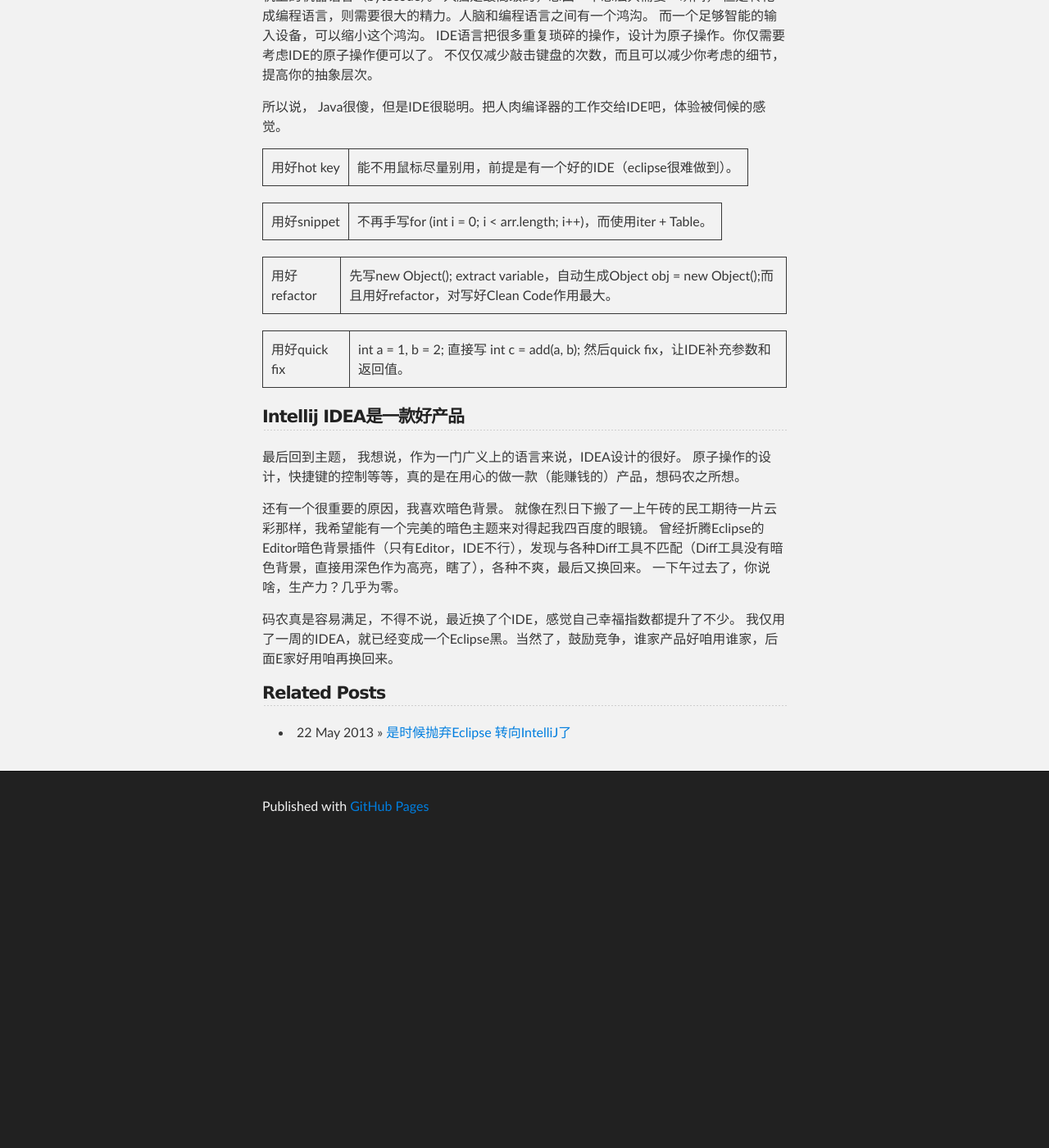
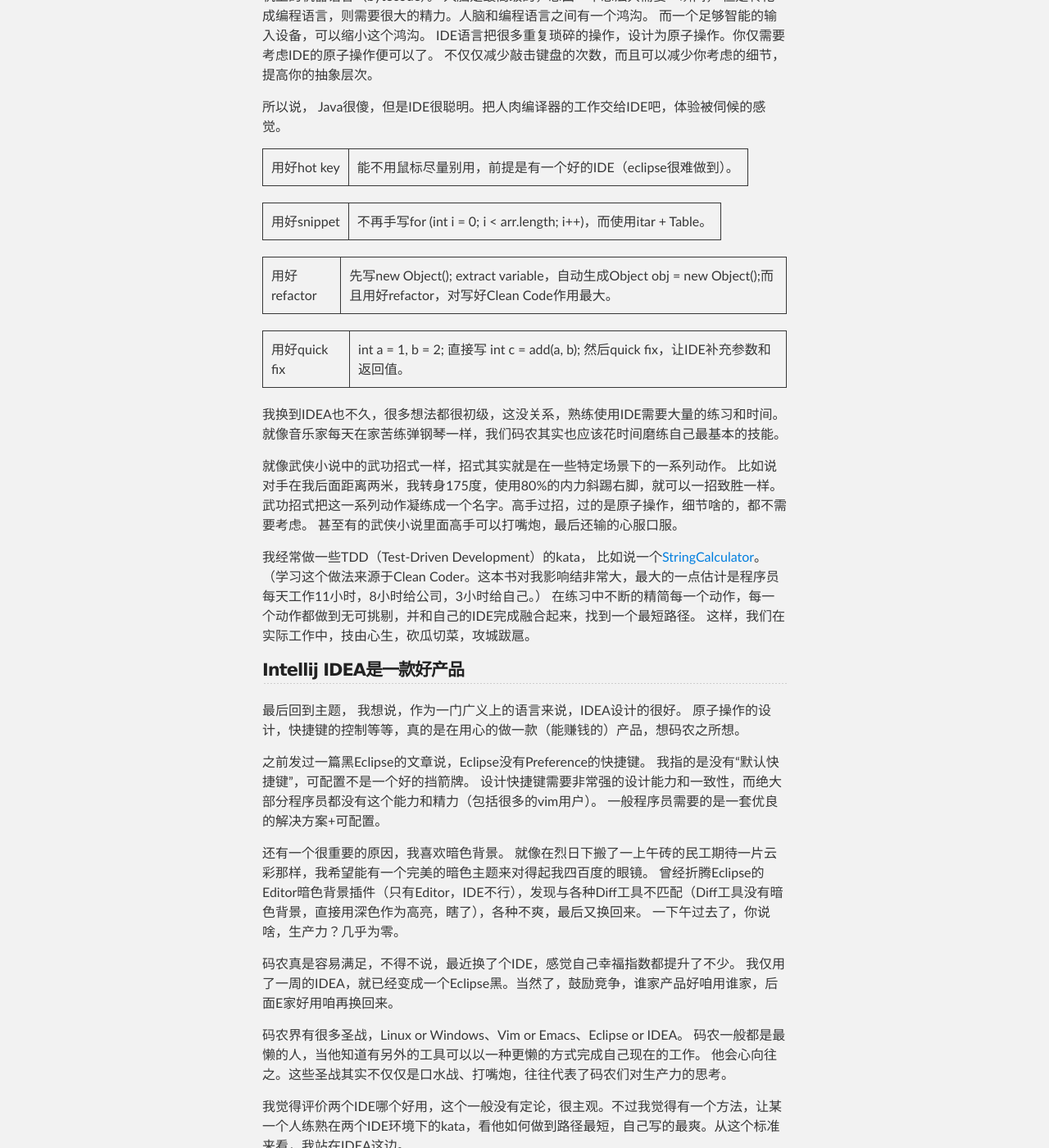
Before and after one commit to lixian/lixian.github.io, a Jekyll site: the page built from _posts/2013-06-04-idea-is-clever.md, in a window 1280 px wide and 1400 px high, scrolled down 1287 px. Shown: the whole window at 82% size. Built offline with Jekyll 4.4.1, drawn with Linux system fonts in a browser that asks for light colours; before the commit the page ends 2317 px from its top, so only the background shows below that; some of the changed text lies outside the part shown.

Commit message:
update the idea is clever

```diff
--- a/_posts/2013-06-04-idea-is-clever.md
+++ b/_posts/2013-06-04-idea-is-clever.md
@@ -20,7 +20,8 @@
 虽然也在发展，比如说foreach，比如说annotation，这都提高了抽象层次。
 但是发展的太慢了，这有很多原因，向下兼容性应该是最主要的一方面。
 
-总之，**Java不是一个生产力语言，表达能力太弱。**
+总之，
+**Java不是一个生产力语言，表达能力太弱。**
 而作为Java程序员，确实也没啥语言上的尊严了。那Java程序员怎么办？如何保持自信，树立正确的人生观价值观。
 或者说，Java程序员如何提高自己的抽象层次，少做脏活累活？
 
@@ -57,17 +58,36 @@
 
 用好hot key | 能不用鼠标尽量别用，前提是有一个好的IDE（eclipse很难做到）。
 
-用好snippet | 不再手写for (int i = 0; i < arr.length; i++)，而使用iter + Table。
+用好snippet | 不再手写for (int i = 0; i < arr.length; i++)，而使用itar + Table。
 
 用好refactor | 先写new Object(); extract variable，自动生成Object obj = new Object();而且用好refactor，对写好Clean Code作用最大。
 
 用好quick fix | int a = 1, b = 2; 直接写 int c = add(a, b); 然后quick fix，让IDE补充参数和返回值。
+
+我换到IDEA也不久，很多想法都很初级，这没关系，熟练使用IDE需要大量的练习和时间。
+就像音乐家每天在家苦练弹钢琴一样，我们码农其实也应该花时间磨练自己最基本的技能。
+
+就像武侠小说中的武功招式一样，招式其实就是在一些特定场景下的一系列动作。
+比如说对手在我后面距离两米，我转身175度，使用80%的内力斜踢右脚，就可以一招致胜一样。
+武功招式把这一系列动作凝练成一个名字。高手过招，过的是原子操作，细节啥的，都不需要考虑。
+甚至有的武侠小说里面高手可以打嘴炮，最后还输的心服口服。
+
+我经常做一些TDD（Test-Driven Development）的kata，
+比如说一个[StringCalculator](http://osherove.com/tdd-kata-1/)。
+（学习这个做法来源于Clean Coder。这本书对我影响结非常大，最大的一点估计是程序员每天工作11小时，8小时给公司，3小时给自己。）
+在练习中不断的精简每一个动作，每一个动作都做到无可挑剔，并和自己的IDE完成融合起来，找到一个最短路径。
+这样，我们在实际工作中，技由心生，砍瓜切菜，攻城跋扈。
 
 ## Intellij IDEA是一款好产品
 
 最后回到主题，
 我想说，作为一门广义上的语言来说，IDEA设计的很好。
 原子操作的设计，快捷键的控制等等，真的是在用心的做一款（能赚钱的）产品，想码农之所想。
+
+之前发过一篇黑Eclipse的文章说，Eclipse没有Preference的快捷键。
+我指的是没有“默认快捷键”，可配置不是一个好的挡箭牌。
+设计快捷键需要非常强的设计能力和一致性，而绝大部分程序员都没有这个能力和精力（包括很多的vim用户）。
+一般程序员需要的是一套优良的解决方案+可配置。
 
 还有一个很重要的原因，我喜欢暗色背景。
 就像在烈日下搬了一上午砖的民工期待一片云彩那样，我希望能有一个完美的暗色主题来对得起我四百度的眼镜。
@@ -76,3 +96,9 @@
 
 码农真是容易满足，不得不说，最近换了个IDE，感觉自己幸福指数都提升了不少。
 我仅用了一周的IDEA，就已经变成一个Eclipse黑。当然了，鼓励竞争，谁家产品好咱用谁家，后面E家好用咱再换回来。
+
+码农界有很多圣战，Linux or Windows、Vim or Emacs、Eclipse or IDEA。
+码农一般都是最懒的人，当他知道有另外的工具可以以一种更懒的方式完成自己现在的工作。
+他会心向往之。这些圣战其实不仅仅是口水战、打嘴炮，往往代表了码农们对生产力的思考。
+
+我觉得评价两个IDE哪个好用，这个一般没有定论，很主观。不过我觉得有一个方法，让某一个人练熟在两个IDE环境下的kata，看他如何做到路径最短，自己写的最爽。从这个标准来看，我站在IDEA这边。
```
Also changed, not shown: other parts of _posts/2013-06-04-idea-is-clever.md (+1 -1 lines).
